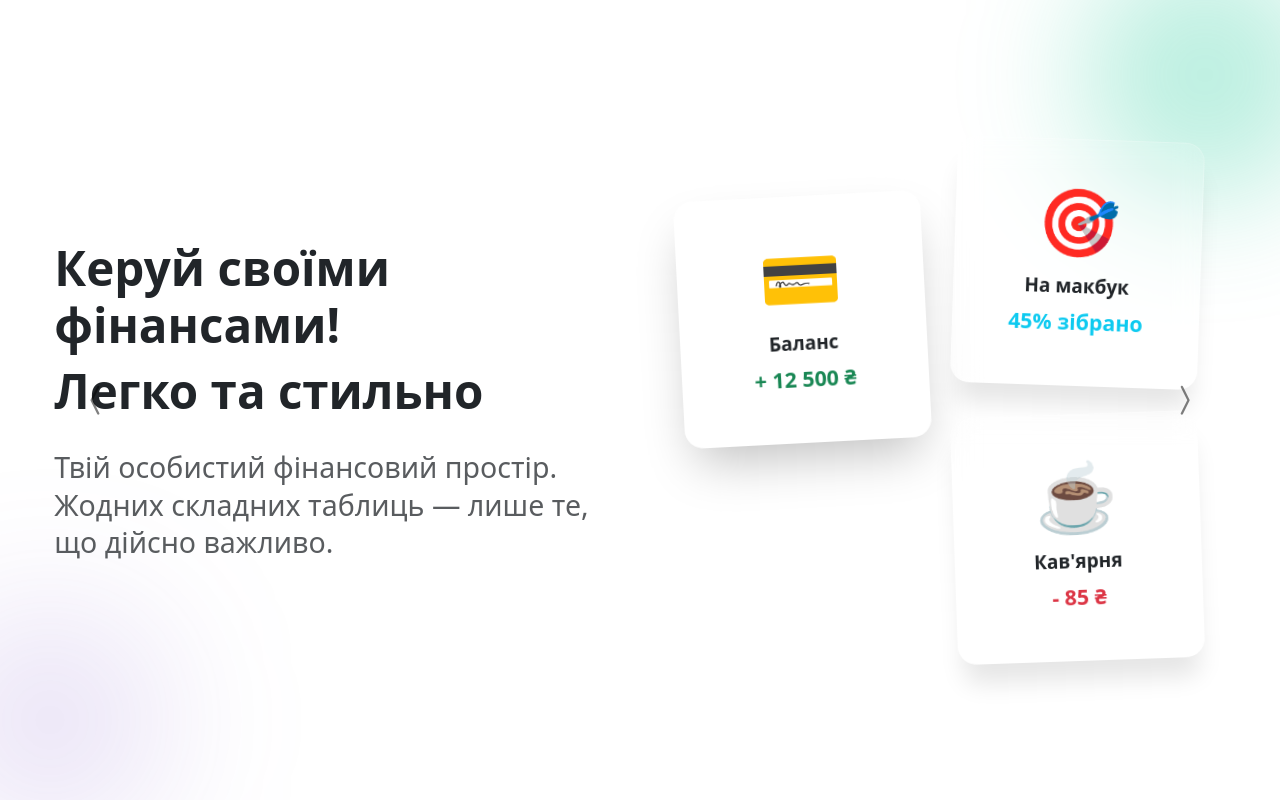
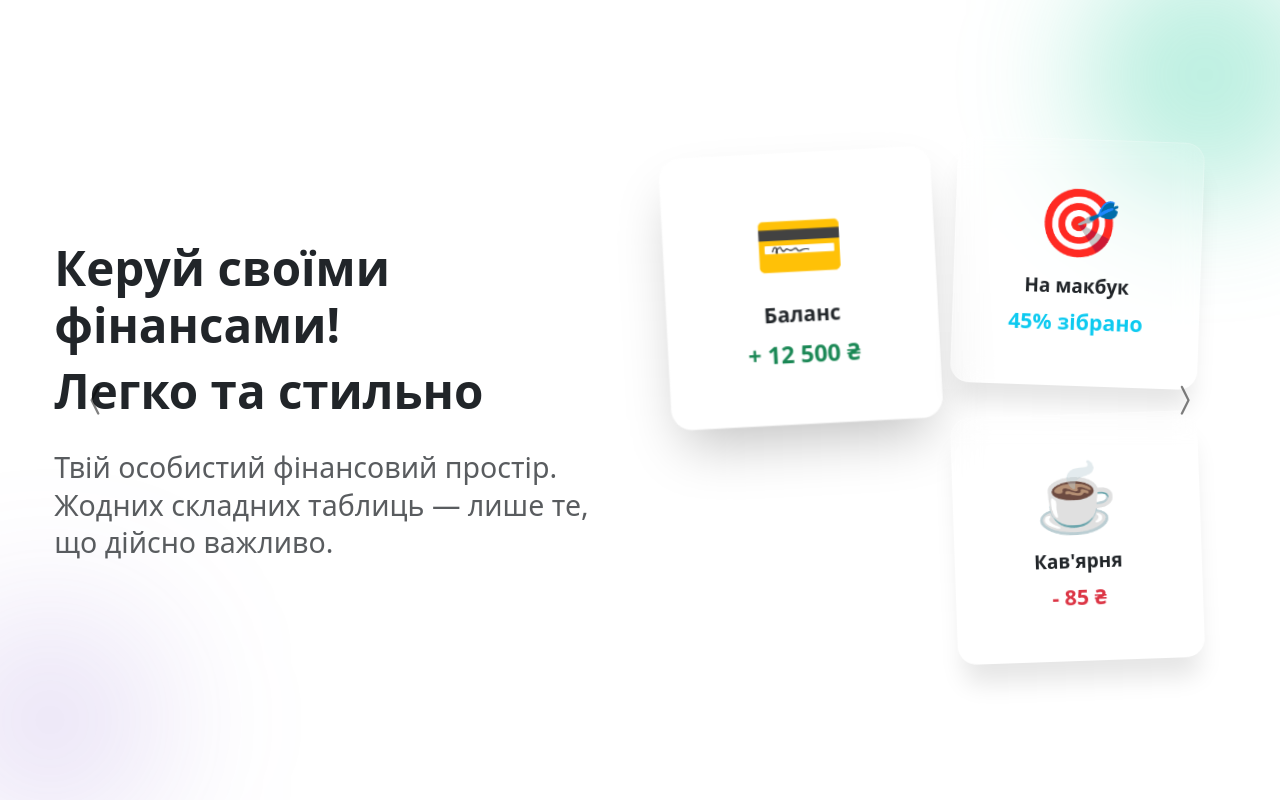
Before and after one commit to oleksandriia-it-team/finman, a Next.js app: page / in a window 1280 px wide. In both pictures the pointer is over the element 802 px from the left and 319 px from the top of the page. Built offline with nearby package versions, Linux system fonts and the light colour scheme.

Commit message:
fix glass card hover transform syntax

```diff
--- a/src/client/shared/сomponents/glass-card/glass-card.scss
+++ b/src/client/shared/сomponents/glass-card/glass-card.scss
@@ -8,7 +8,7 @@
   box-shadow: 0 25px 25px -6px rgb(0 0 0 / 0.1);
 
   &:hover {
-    transform: scale(1.1), translateY(-1.5rem);
+    transform: scale(1.1) translateY(-1.5rem);
     border-color: rgba(255, 255, 255, 0.5);
     box-shadow: 0 25px 50px -12px rgb(0 0 0 / 0.25);
   }
```
